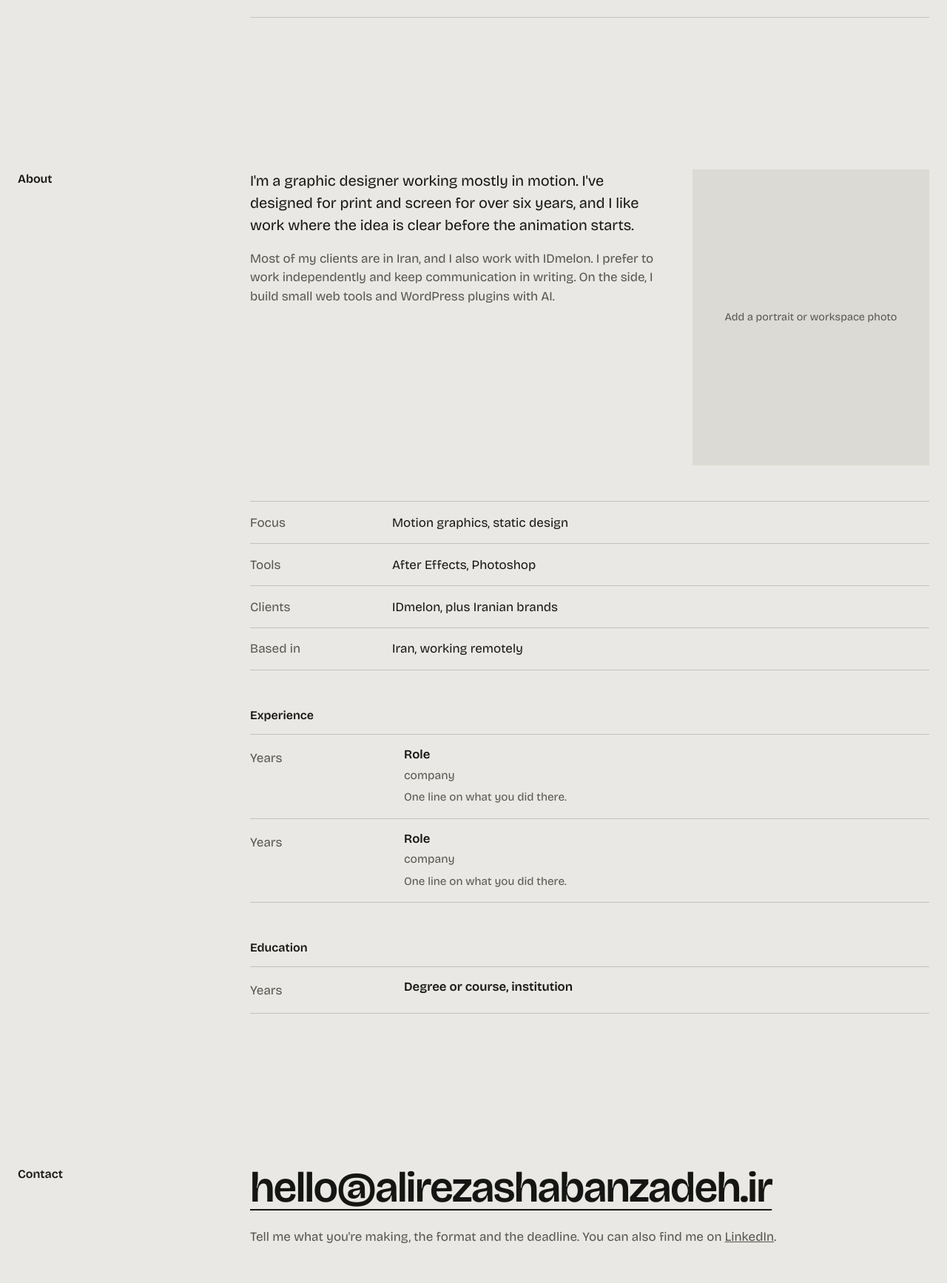
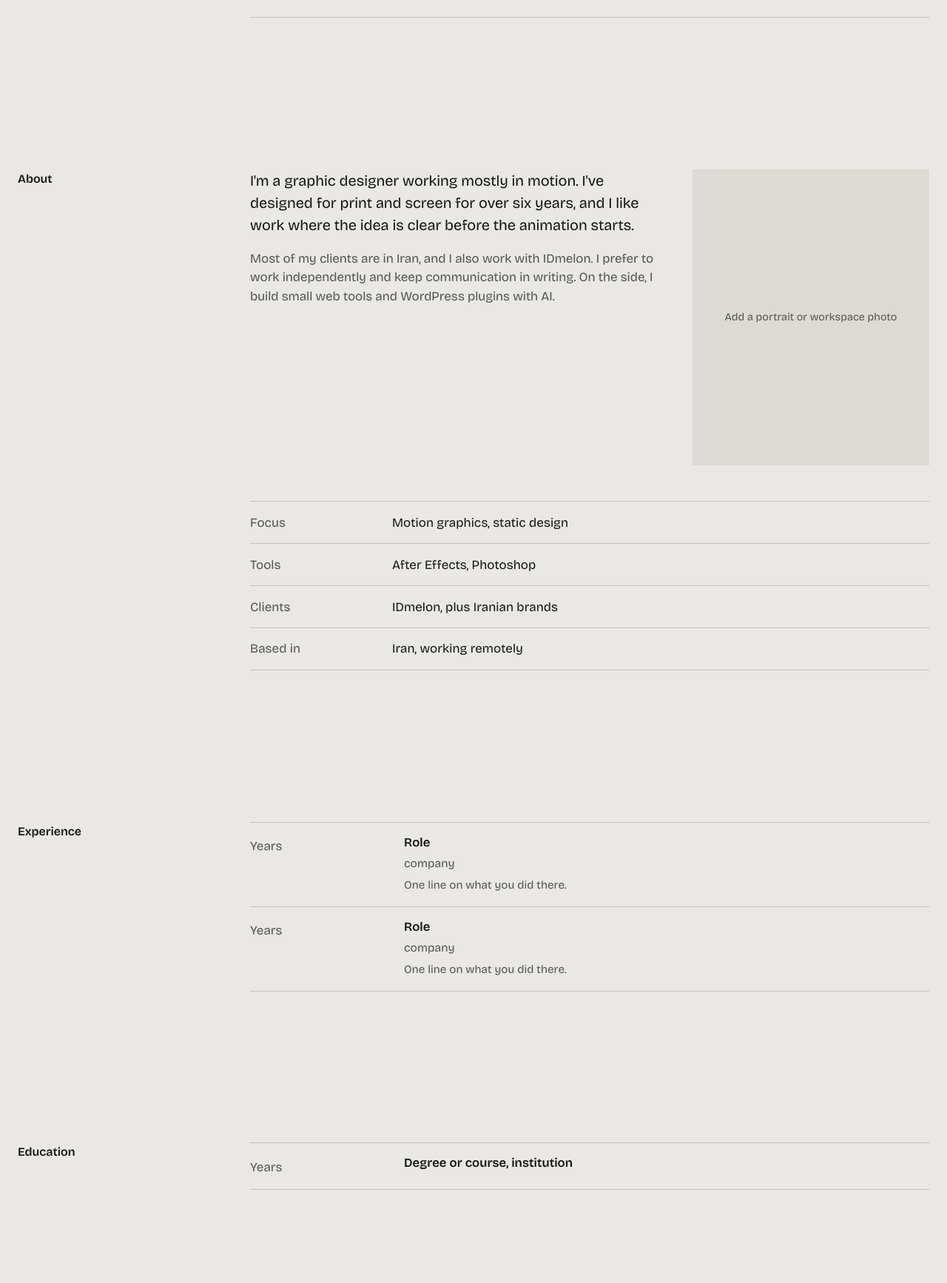
Before and after one commit to ImTheAlireza/MyWebsite, a PHP site: page / in a window 1280 px wide. Shown: the part 2440-4174 px from the top of the page at 74% size. Run offline with PHP 8.4, Linux system fonts and the light colour scheme.

Commit message:
Split About/Experience/Education into separate sections and tabs; fix media.php PHP leak
Co-authored-by: arena-agent <297053741+arena-agent@users.noreply.github.com>

```diff
--- a/admin/media.php
+++ b/admin/media.php
@@ -215,7 +215,6 @@ if (isset($_GET['action']) && $_GET['action'] === 'list') {
     echo json_encode(array('files' => $out));
     exit;
 }
-?>
 
 $content = load_content();
 $site = isset($content['site']) ? $content['site'] : array();
--- a/admin/partials/top.php
+++ b/admin/partials/top.php
@@ -7,6 +7,8 @@ $tabs = array(
     array('id' => 'works', 'label' => 'Projects', 'href' => 'index.php?tab=works'),
     array('id' => 'services', 'label' => 'Services', 'href' => 'index.php?tab=services'),
     array('id' => 'about', 'label' => 'About', 'href' => 'index.php?tab=about'),
+    array('id' => 'experience', 'label' => 'Experience', 'href' => 'index.php?tab=experience'),
+    array('id' => 'education', 'label' => 'Education', 'href' => 'index.php?tab=education'),
     array('id' => 'contact', 'label' => 'Contact', 'href' => 'index.php?tab=contact'),
     array('id' => 'media', 'label' => 'Media Library', 'href' => 'media.php'),
     array('id' => 'password', 'label' => 'Password', 'href' => 'index.php?tab=password'),
--- a/data/content.json
+++ b/data/content.json
@@ -25,6 +25,14 @@
     {
       "label": "About",
       "href": "#about"
+    },
+    {
+      "label": "Experience",
+      "href": "#experience"
+    },
+    {
+      "label": "Education",
+      "href": "#education"
     },
     {
       "label": "Contact",
--- a/index.php
+++ b/index.php
@@ -21,8 +21,10 @@ try {
     require __DIR__ . '/partials/hero.php';
     require __DIR__ . '/partials/work.php';
     require __DIR__ . '/partials/services.php';
-    require __DIR__ . '/partials/about.php';
-    require __DIR__ . '/partials/contact.php';
+require __DIR__ . '/partials/about.php';
+require __DIR__ . '/partials/experience.php';
+require __DIR__ . '/partials/education.php';
+require __DIR__ . '/partials/contact.php';
     ?>
   </main>
 
--- a/partials/about.php
+++ b/partials/about.php
@@ -20,47 +20,6 @@
             <div><dt><?= e($detail['label']) ?></dt><dd><?php if (!empty($detail['raw'])): ?><?= $detail['value'] ?><?php else: ?><?= e($detail['value']) ?><?php endif; ?></dd></div>
 <?php endforeach; ?>
           </dl>
-
-          <h3>Experience</h3>
-          <!-- TODO: copy these rows from LinkedIn, newest first. Duplicate the <li> as needed. -->
-          <ul class="timeline timeline-experience">
-<?php foreach ($about['experience'] as $item): ?>
-<?php
-  $role = isset($item['role']) ? $item['role'] : (isset($item['what']) ? $item['what'] : '');
-  $company = isset($item['company']) ? $item['company'] : '';
-  $detail = isset($item['detail']) ? $item['detail'] : '';
-?>
-            <li>
-              <span class="when"><?= e(isset($item['when']) ? $item['when'] : '') ?></span>
-              <div class="timeline-content">
-                <span class="role-title"><?= e($role) ?></span>
-                <?php if ($company !== ''): ?><span class="company"><?= e($company) ?></span><?php endif; ?>
-                <?php if ($detail !== ''): ?><span class="detail"><?= e($detail) ?></span><?php endif; ?>
-              </div>
-            </li>
-<?php endforeach; ?>
-          </ul>
-
-          <h3>Education</h3>
-          <ul class="timeline timeline-education">
-<?php foreach ($about['education'] as $item): ?>
-<?php
-  $degree = isset($item['degree']) ? $item['degree'] : (isset($item['what']) ? $item['what'] : '');
-  $institution = isset($item['institution']) ? $item['institution'] : '';
-  $gpa = isset($item['gpa']) ? $item['gpa'] : '';
-  $detail = isset($item['detail']) ? $item['detail'] : '';
-?>
-            <li>
-              <span class="when"><?= e(isset($item['when']) ? $item['when'] : '') ?></span>
-              <div class="timeline-content">
-                <span class="role-title"><?= e($degree) ?></span>
-                <?php if ($institution !== ''): ?><span class="company"><?= e($institution) ?></span><?php endif; ?>
-                <?php if ($gpa !== ''): ?><span class="gpa">GPA: <?= e($gpa) ?></span><?php endif; ?>
-                <?php if ($detail !== ''): ?><span class="detail"><?= e($detail) ?></span><?php endif; ?>
-              </div>
-            </li>
-<?php endforeach; ?>
-          </ul>
         </div>
       </div>
     </section>
--- /dev/null
+++ b/partials/education.php
@@ -0,0 +1,30 @@
+<?php
+/** @var array $about */
+$education = isset($about['education']) && is_array($about['education']) ? $about['education'] : array();
+?>
+    <section id="education">
+      <div class="wrap section-grid">
+        <h2>Education</h2>
+        <div class="section-body">
+          <ul class="timeline timeline-education">
+<?php foreach ($education as $item): ?>
+<?php
+  $degree = isset($item['degree']) ? $item['degree'] : (isset($item['what']) ? $item['what'] : '');
+  $institution = isset($item['institution']) ? $item['institution'] : '';
+  $gpa = isset($item['gpa']) ? $item['gpa'] : '';
+  $detail = isset($item['detail']) ? $item['detail'] : '';
+?>
+            <li>
+              <span class="when"><?= e(isset($item['when']) ? $item['when'] : '') ?></span>
+              <div class="timeline-content">
+                <span class="role-title"><?= e($degree) ?></span>
+                <?php if ($institution !== ''): ?><span class="company"><?= e($institution) ?></span><?php endif; ?>
+                <?php if ($gpa !== ''): ?><span class="gpa">GPA: <?= e($gpa) ?></span><?php endif; ?>
+                <?php if ($detail !== ''): ?><span class="detail"><?= e($detail) ?></span><?php endif; ?>
+              </div>
+            </li>
+<?php endforeach; ?>
+          </ul>
+        </div>
+      </div>
+    </section>
--- /dev/null
+++ b/partials/experience.php
@@ -0,0 +1,29 @@
+<?php
+/** @var array $about */
+$experience = isset($about['experience']) && is_array($about['experience']) ? $about['experience'] : array();
+?>
+    <section id="experience">
+      <div class="wrap section-grid">
+        <h2>Experience</h2>
+        <div class="section-body">
+          <!-- TODO: copy these rows from LinkedIn, newest first. Duplicate the <li> as needed. -->
+          <ul class="timeline timeline-experience">
+<?php foreach ($experience as $item): ?>
+<?php
+  $role = isset($item['role']) ? $item['role'] : (isset($item['what']) ? $item['what'] : '');
+  $company = isset($item['company']) ? $item['company'] : '';
+  $detail = isset($item['detail']) ? $item['detail'] : '';
+?>
+            <li>
+              <span class="when"><?= e(isset($item['when']) ? $item['when'] : '') ?></span>
+              <div class="timeline-content">
+                <span class="role-title"><?= e($role) ?></span>
+                <?php if ($company !== ''): ?><span class="company"><?= e($company) ?></span><?php endif; ?>
+                <?php if ($detail !== ''): ?><span class="detail"><?= e($detail) ?></span><?php endif; ?>
+              </div>
+            </li>
+<?php endforeach; ?>
+          </ul>
+        </div>
+      </div>
+    </section>
```
Also changed, not shown: admin/index.php (+30 -8 lines).
